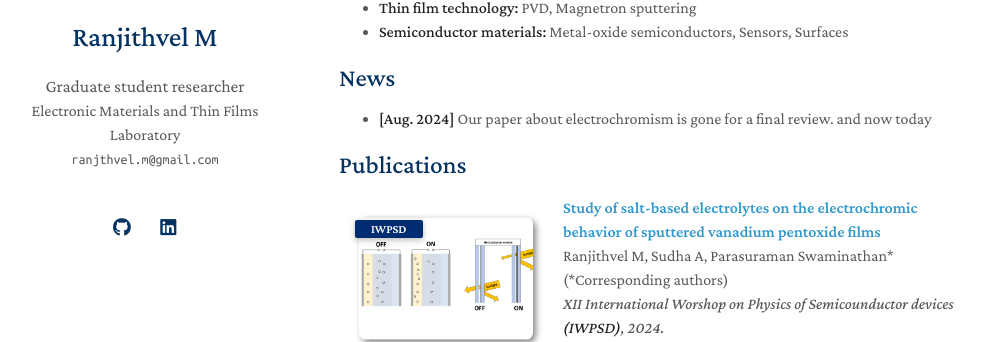
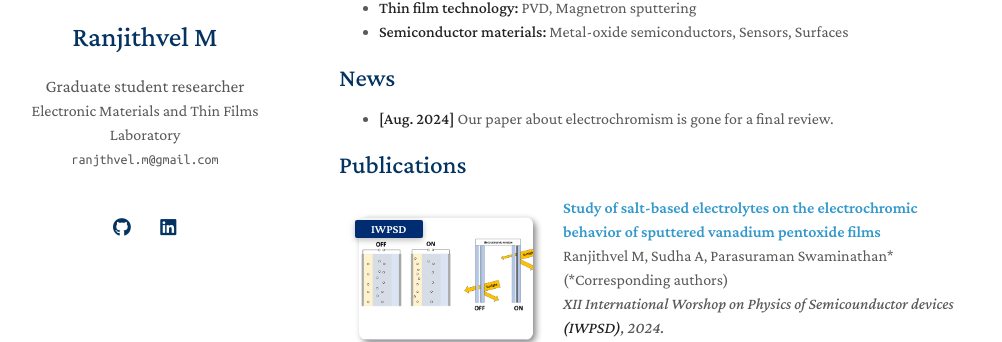
Before and after one commit to ranjithvel/ranjithvel.github.io, a Jekyll site: the page built from index.md, in a window 1280 px wide. Shown: the part 223-565 px from the top of the page, without its empty margins (131-1133 px from the left). Built offline with Jekyll 4.4.1, drawn with Linux system fonts in a browser that asks for light colours; some web fonts are replaced; a style sheet for code colours, icons or effects is not loaded; our own code applies the rules of GitHub Pages for plain Markdown files.

Commit message:
new update

```diff
--- a/index.md
+++ b/index.md
@@ -13,7 +13,7 @@ I am a M.Tech. student in Metallurgical and Materials Engineering at Indian Inst
 
 ## News
 
-- **[Aug. 2024]** Our paper about electrochromism is gone for a final review. and now today
+- **[Aug. 2024]** Our paper about electrochromism is gone for a final review.
 
 
 {% include_relative _includes/publications.md %}
```
